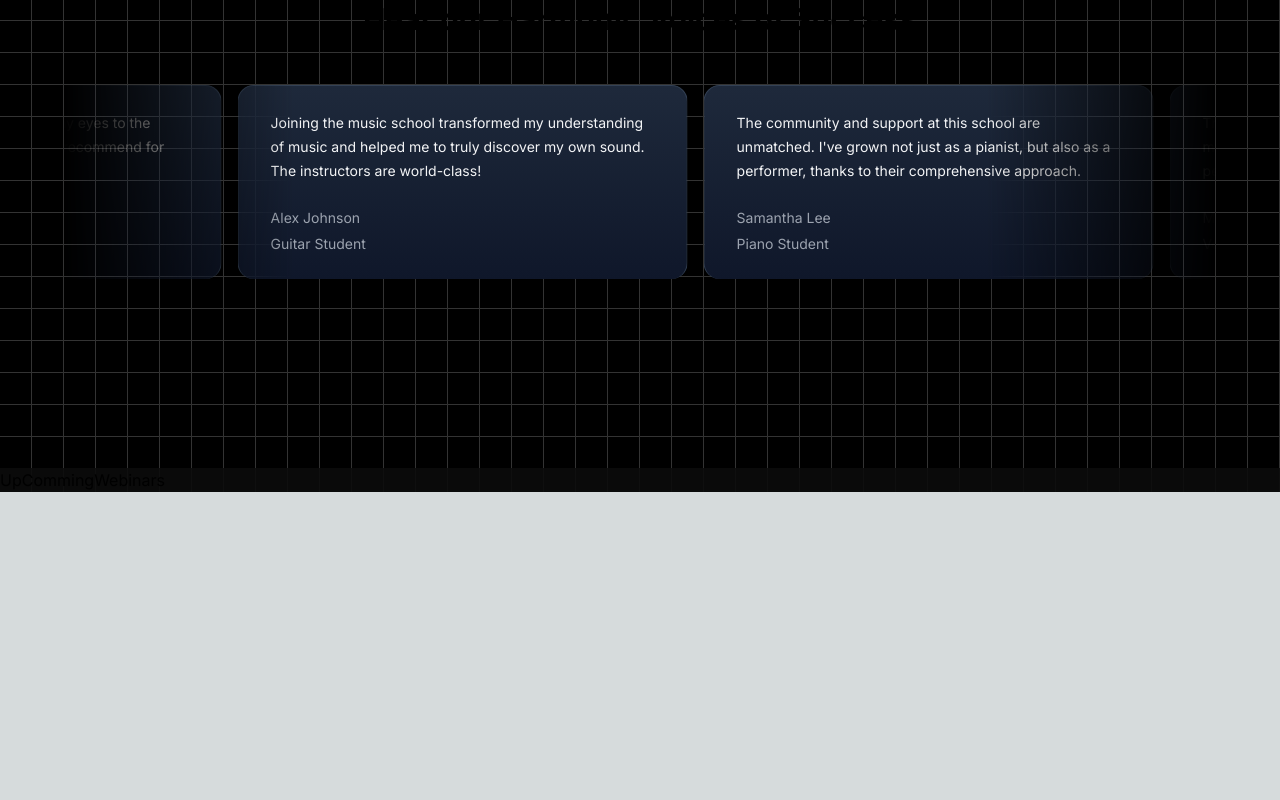
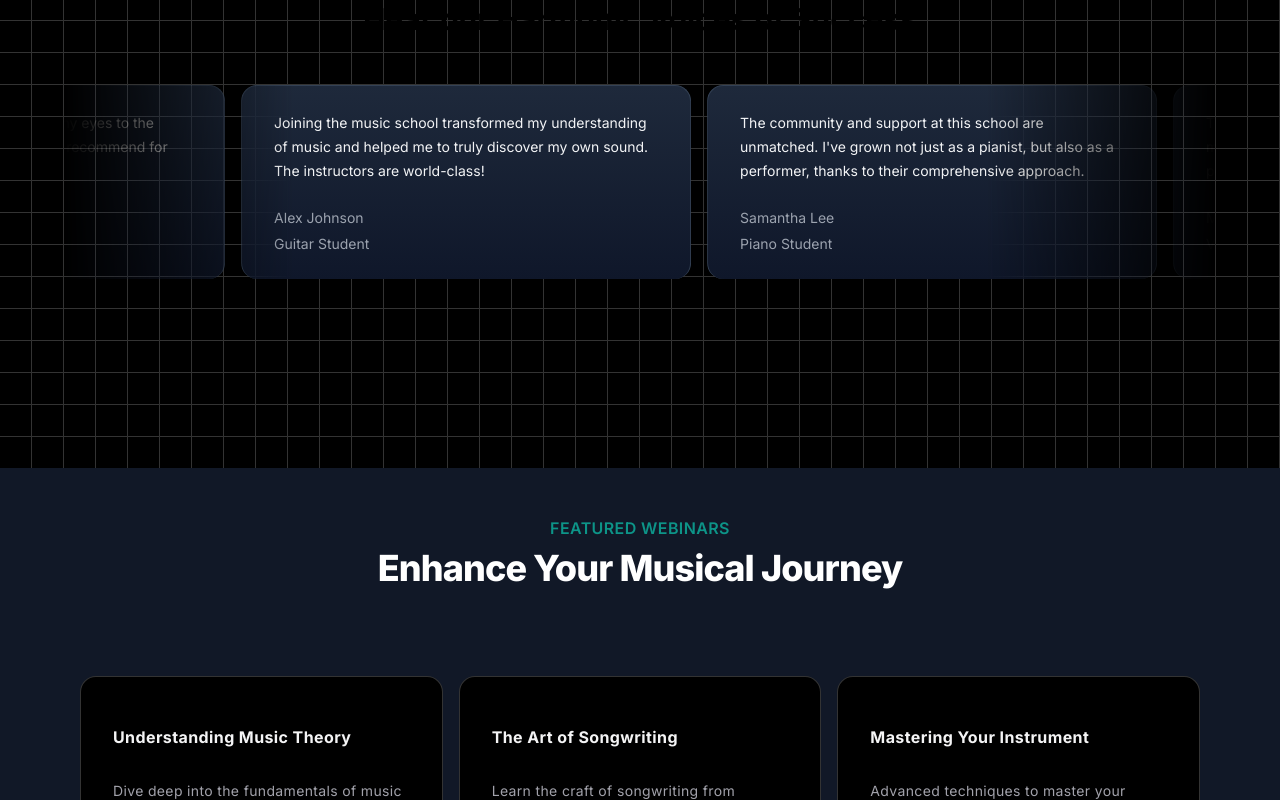
Before and after one commit to nagarjun-Avala/music-app, a Next.js app: page / in a window 1280 px wide. Shown: the part 2000-2800 px from the top of the page. Before the commit the page ends 2492 px from the top, so only its background shows below. Built offline with nearby package versions, Linux system fonts and the light colour scheme.

Commit message:
Added Up Comming Webinars section of application

```diff
--- a/src/components/FeturedCourses.tsx
+++ b/src/components/FeturedCourses.tsx
@@ -18,11 +18,9 @@
 
     return (
         <div className='py-12 bg-gray-900'>
-            <div>
-                <div className="text-center">
-                    <h2 className='text-base text-teal-600 font-semibold tracking-wide uppercase'>FEATURED COURSES</h2>
-                    <p className='mt-2 text-3xl leading-8 font-extrabold tracking-tight text-white sm:text-4xl'>Learn With the Best</p>
-                </div>
+            <div className="text-center">
+                <h2 className='text-base text-teal-600 font-semibold tracking-wide uppercase'>FEATURED COURSES</h2>
+                <p className='mt-2 text-3xl leading-8 font-extrabold tracking-tight text-white sm:text-4xl'>Learn With the Best</p>
             </div>
             <div className='mt-10'>
                 <div className="grid grid-cols-1 sm:grid-cols-2 lg:grid-cols-3 gap-8 justify-center">
--- a/src/components/UpCommingWebinars.tsx
+++ b/src/components/UpCommingWebinars.tsx
@@ -1,8 +1,86 @@
+"use client";
+import Link from 'next/link'
 import React from 'react'
+import { HoverEffect } from './ui/card-hover-effect'
+
+const featuredWebinars = [
+    {
+        title: 'Understanding Music Theory',
+        description:
+            'Dive deep into the fundamentals of music theory and enhance your musical skills.',
+        slug: 'understanding-music-theory',
+        isFeatured: true,
+    },
+    {
+        title: 'The Art of Songwriting',
+        description:
+            'Learn the craft of songwriting from experienced musicians and songwriters.',
+        slug: 'the-art-of-songwriting',
+        isFeatured: true,
+    },
+    {
+        title: 'Mastering Your Instrument',
+        description:
+            'Advanced techniques to master your musical instrument of choice.',
+        slug: 'mastering-your-instrument',
+        isFeatured: true,
+    },
+    {
+        title: 'Music Production Essentials',
+        description:
+            'Get started with music production with this comprehensive overview.',
+        slug: 'music-production-essentials',
+        isFeatured: true,
+    },
+    // Added two more webinars
+    {
+        title: 'Live Performance Techniques',
+        description:
+            'Enhance your live performance skills with expert tips and strategies.',
+        slug: 'live-performance-techniques',
+        isFeatured: true,
+    },
+    {
+        title: 'Digital Music Marketing',
+        description:
+            'Learn how to promote your music effectively in the digital age.',
+        slug: 'digital-music-marketing',
+        isFeatured: true,
+    },
+];
+
 
 const UpCommingWebinars = () => {
     return (
-        <div>UpCommingWebinars</div>
+        <div className='p-12 bg-gray-900 '>
+            <div className='max-w-7xl mx-auto px-4 sm:px-6'>
+                <div className='text-center'>
+                    <h2 className='text-base text-teal-600 font-semibold tracking-wide uppercase'>
+                        FEATURED WEBINARS
+                    </h2>
+                    <p className='mt-2 text-3xl leading-8 font-extrabold tracking-tight text-white sm:text-4xl'>
+                        Enhance Your Musical Journey
+                    </p>
+                </div>
+                <div className='mt-10'>
+
+                    <HoverEffect
+                        items={featuredWebinars.map((webinar) => ({
+                            title: webinar.title,
+                            description: webinar.description,
+                            link: `/webinar/${webinar.slug}`
+                        }))}
+                    />
+                </div>
+                <div className='mt-20 text-center'>
+                    <Link href={"/"}
+                        className='px-4 py-2 rounded border border-neutral-600 text-neutral-700 bg-white hover:bg-gray-100 transition duration-200'
+                    >
+                        View All Webinars
+                    </Link>
+                </div>
+            </div>
+        </div>
     )
 }
 
--- /dev/null
+++ b/src/components/ui/card-hover-effect.tsx
@@ -0,0 +1,111 @@
+import { cn } from "@/utils/cn";
+import { AnimatePresence, motion } from "framer-motion";
+import Link from "next/link";
+import { useState } from "react";
+
+export const HoverEffect = ({
+    items,
+    className,
+}: {
+    items: {
+        title: string;
+        description: string;
+        link: string;
+    }[];
+    className?: string;
+}) => {
+    let [hoveredIndex, setHoveredIndex] = useState<number | null>(null);
+
+    return (
+        <div
+            className={cn(
+                "grid grid-cols-1 md:grid-cols-2  lg:grid-cols-3  py-10",
+                className
+            )}
+        >
+            {items.map((item, idx) => (
+                <Link
+                    href={item?.link}
+                    key={item?.link}
+                    className="relative group  block p-2 h-full w-full"
+                    onMouseEnter={() => setHoveredIndex(idx)}
+                    onMouseLeave={() => setHoveredIndex(null)}
+                >
+                    <AnimatePresence>
+                        {hoveredIndex === idx && (
+                            <motion.span
+                                className="absolute inset-0 h-full w-full bg-neutral-200 dark:bg-slate-800/[0.8] block  rounded-3xl"
+                                layoutId="hoverBackground"
+                                initial={{ opacity: 0 }}
+                                animate={{
+                                    opacity: 1,
+                                    transition: { duration: 0.15 },
+                                }}
+                                exit={{
+                                    opacity: 0,
+                                    transition: { duration: 0.15, delay: 0.2 },
+                                }}
+                            />
+                        )}
+                    </AnimatePresence>
+                    <Card>
+                        <CardTitle>{item.title}</CardTitle>
+                        <CardDescription>{item.description}</CardDescription>
+                    </Card>
+                </Link>
+            ))}
+        </div>
+    );
+};
+
+export const Card = ({
+    className,
+    children,
+}: {
+    className?: string;
+    children: React.ReactNode;
+}) => {
+    return (
+        <div
+            className={cn(
+                "rounded-2xl h-full w-full p-4 overflow-hidden bg-black border border-transparent dark:border-white/[0.2] group-hover:border-slate-700 relative z-20",
+                className
+            )}
+        >
+            <div className="relative z-50">
+                <div className="p-4">{children}</div>
+            </div>
+        </div>
+    );
+};
+export const CardTitle = ({
+    className,
+    children,
+}: {
+    className?: string;
+    children: React.ReactNode;
+}) => {
+    return (
+        <h4 className={cn("text-zinc-100 font-bold tracking-wide mt-4", className)}>
+            {children}
+        </h4>
+    );
+};
+export const CardDescription = ({
+    className,
+    children,
+}: {
+    className?: string;
+    children: React.ReactNode;
+}) => {
+    return (
+        <p
+            className={cn(
+                "mt-8 text-zinc-400 tracking-wide leading-relaxed text-sm",
+                className
+            )}
+        >
+            {children}
+        </p>
+    );
+};
```
